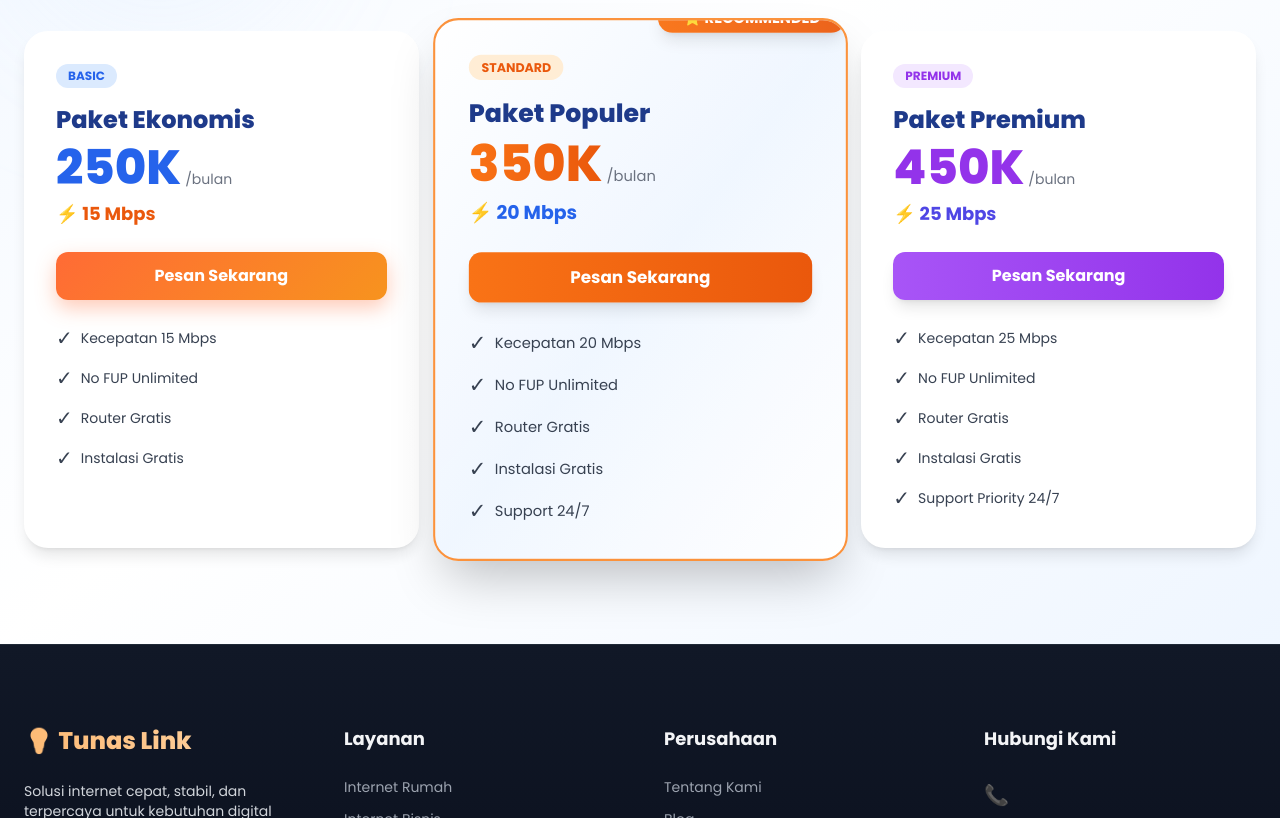
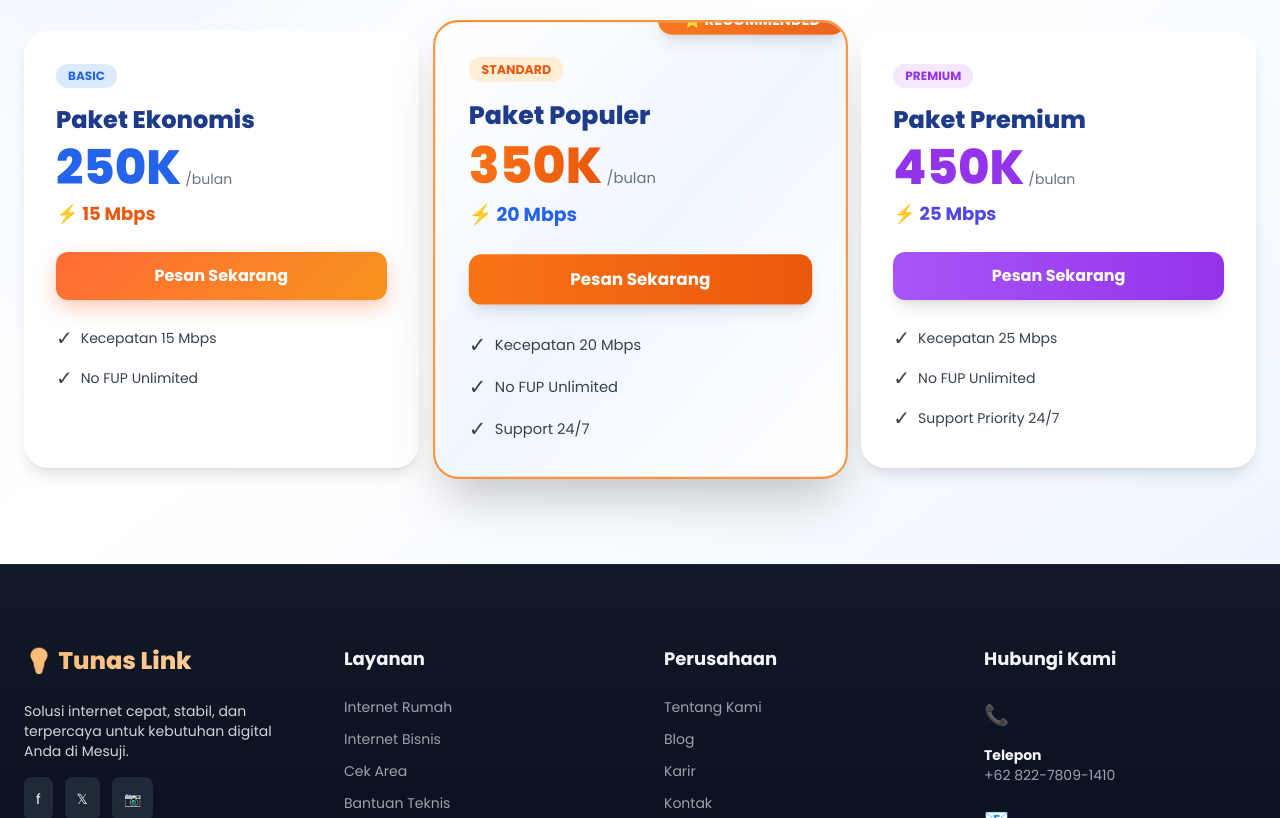
Before and after one commit to vikrialhusna221-lang/TUNASLINKMESUJI, a plain HTML site: page index.html in a window 1280 px wide. Shown: the part 2597-3415 px from the top of the page. Drawn offline with nearby package versions, Linux system fonts and the light colour scheme.

Commit message:
Update index.html

```diff
--- a/index.html
+++ b/index.html
@@ -325,8 +325,6 @@
                         <div class="space-y-2 sm:space-y-3 text-xs sm:text-sm text-gray-700">
                             <p class="flex items-center gap-2"><span class="text-lg sm:text-xl">✓</span> Kecepatan 15 Mbps</p>
                             <p class="flex items-center gap-2"><span class="text-lg sm:text-xl">✓</span> No FUP Unlimited</p>
-                            <p class="flex items-center gap-2"><span class="text-lg sm:text-xl">✓</span> Router Gratis</p>
-                            <p class="flex items-center gap-2"><span class="text-lg sm:text-xl">✓</span> Instalasi Gratis</p>
                         </div>
                     </div>
                 </div>
@@ -349,8 +347,6 @@
                         <div class="space-y-2 sm:space-y-3 text-xs sm:text-sm text-gray-700">
                             <p class="flex items-center gap-2"><span class="text-lg sm:text-xl">✓</span> Kecepatan 20 Mbps</p>
                             <p class="flex items-center gap-2"><span class="text-lg sm:text-xl">✓</span> No FUP Unlimited</p>
-                            <p class="flex items-center gap-2"><span class="text-lg sm:text-xl">✓</span> Router Gratis</p>
-                            <p class="flex items-center gap-2"><span class="text-lg sm:text-xl">✓</span> Instalasi Gratis</p>
                             <p class="flex items-center gap-2"><span class="text-lg sm:text-xl">✓</span> Support 24/7</p>
                         </div>
                     </div>
@@ -373,8 +369,6 @@
                         <div class="space-y-2 sm:space-y-3 text-xs sm:text-sm text-gray-700">
                             <p class="flex items-center gap-2"><span class="text-lg sm:text-xl">✓</span> Kecepatan 25 Mbps</p>
                             <p class="flex items-center gap-2"><span class="text-lg sm:text-xl">✓</span> No FUP Unlimited</p>
-                            <p class="flex items-center gap-2"><span class="text-lg sm:text-xl">✓</span> Router Gratis</p>
-                            <p class="flex items-center gap-2"><span class="text-lg sm:text-xl">✓</span> Instalasi Gratis</p>
                             <p class="flex items-center gap-2"><span class="text-lg sm:text-xl">✓</span> Support Priority 24/7</p>
                         </div>
                     </div>
```
